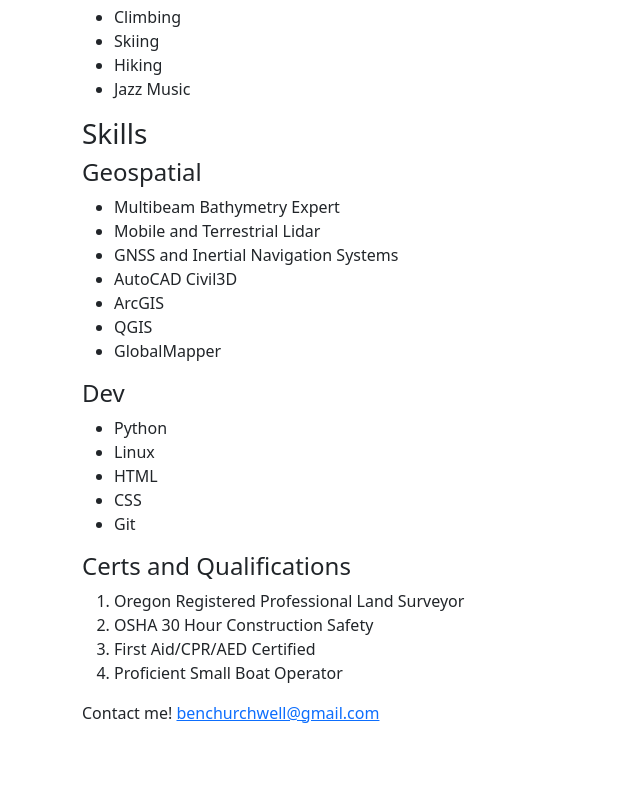
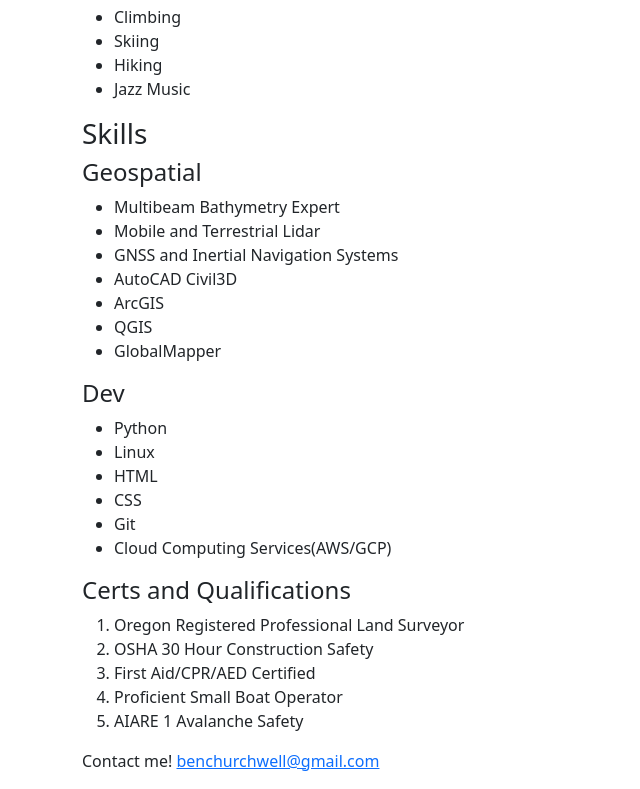
Before and after one commit to benchurchwell/portfolio, a plain HTML site: page index.html in a window 1280 px wide. Shown: the part 396-1185 px from the top of the page, without its empty margins (0-640 px from the left). Before the commit the page ends 1137 px from the top, so only its background shows below. Drawn offline with Linux system fonts and the light colour scheme.

Commit message:
add cloud and aiare to resume

```diff
--- a/index.html
+++ b/index.html
@@ -48,6 +48,7 @@
             <li>HTML</li>
             <li>CSS</li>
             <li>Git</li>
+            <li>Cloud Computing Services(AWS/GCP)</li>
           </ul>
         </div>
         <div>
@@ -57,6 +58,7 @@
             <li>OSHA 30 Hour Construction Safety</li>
             <li>First Aid/CPR/AED Certified</li>
             <li>Proficient Small Boat Operator</li>
+            <li>AIARE 1 Avalanche Safety</li>
           </ol>
         </div>
         <p span>Contact me! <a href="mailto:benchurchwell@gmail.com">benchurchwell@gmail.com</a></a>
```
